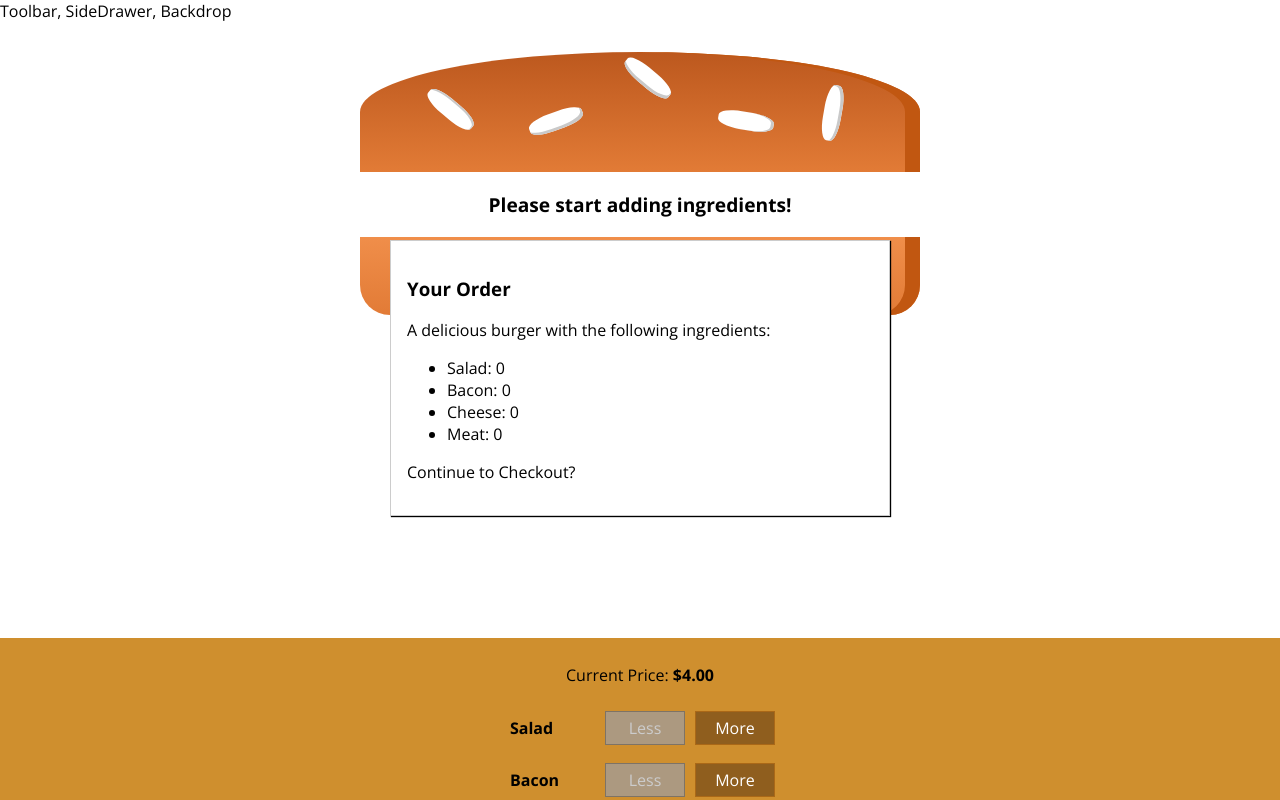
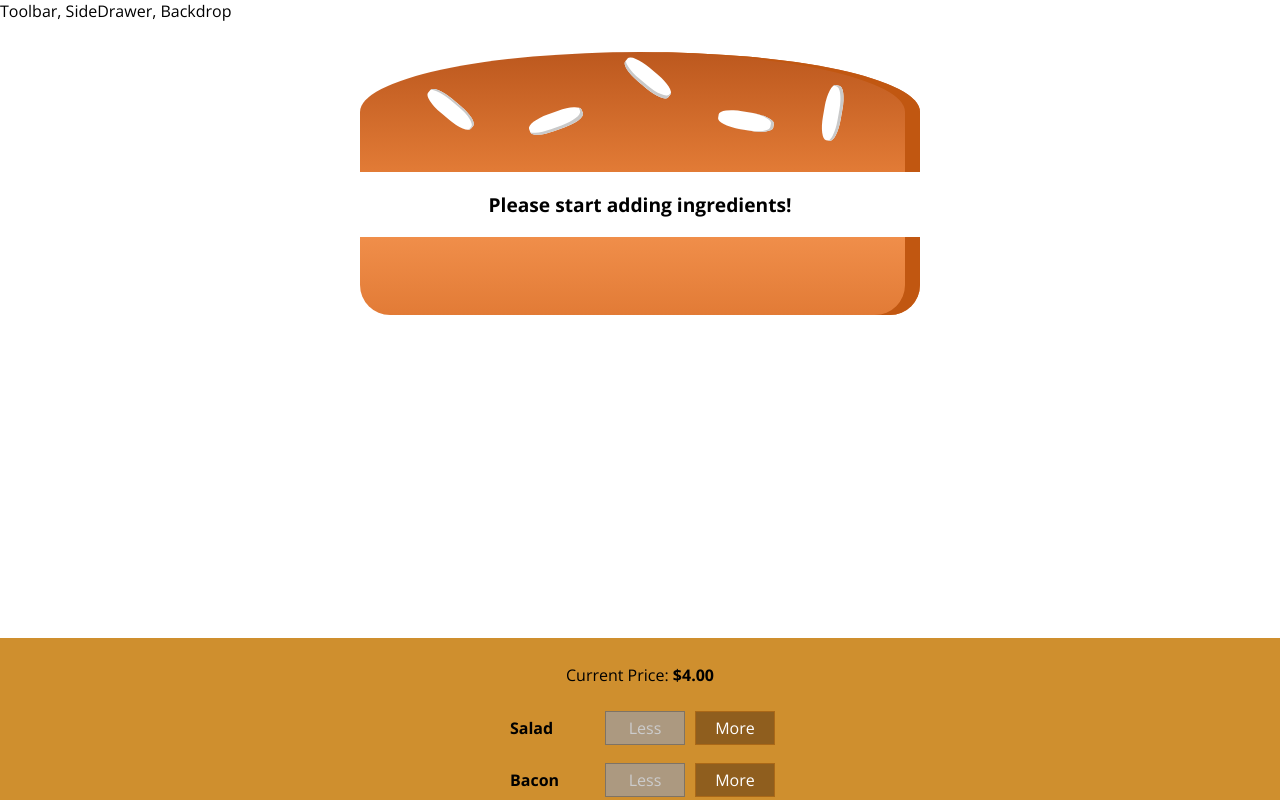
Before and after one commit to Incogner/burger-app, a React app: page / in a window 1280 px wide. Shown: the top 800 px of the page. Built offline with nearby package versions, Linux system fonts and the light colour scheme.

Commit message:
modal animate in

```diff
--- a/src/components/Burger/BuildControls/BuildControls.js
+++ b/src/components/Burger/BuildControls/BuildControls.js
@@ -24,7 +24,7 @@
         ))}
         <button
             className={classes.OrderButton}
-            onClick={props.click}
+            onClick={props.ordered}
             disabled={!props.purchaseable}>ORDER NOW</button>
     </div>
 );
--- a/src/components/UI/Modal/Modal.js
+++ b/src/components/UI/Modal/Modal.js
@@ -2,7 +2,10 @@
 import classes from './Modal.css';
 
 const modal = (props) => (
-    <div className={classes.Modal}>
+    <div className={classes.Modal} style={{
+        transform: props.show ? 'translateY(0)' : 'translateY(-100vh)',
+        opacity: props.show ? '1' : '0'
+    }}>
         {props.children}
     </div>
 );
--- a/src/containers/BurgerBuilder/BurgerBuilder.js
+++ b/src/containers/BurgerBuilder/BurgerBuilder.js
@@ -23,7 +23,12 @@
             meat: 0
         },
         totalPrice: 4,
-        purchaseable: false
+        purchaseable: false,
+        purchasing: false
+    }
+
+    purchaseHandler = () => {
+        this.setState({purchasing: true});
     }
 
     addIngredientHandler = (type) => {
@@ -86,7 +91,7 @@
         }
         return (
             <Aux>
-                <Modal>
+                <Modal show={this.state.purchasing}>
                     <OrderSummary ingredients={this.state.ingredients}/>
                 </Modal>
                 <Burger ingredients={this.state.ingredients}/>
@@ -96,6 +101,7 @@
                     disabled={disableInfo}
                     price={this.state.totalPrice}
                     purchaseable={this.state.purchaseable}
+                    ordered={this.purchaseHandler}
                 />
             </Aux>
         );
```
